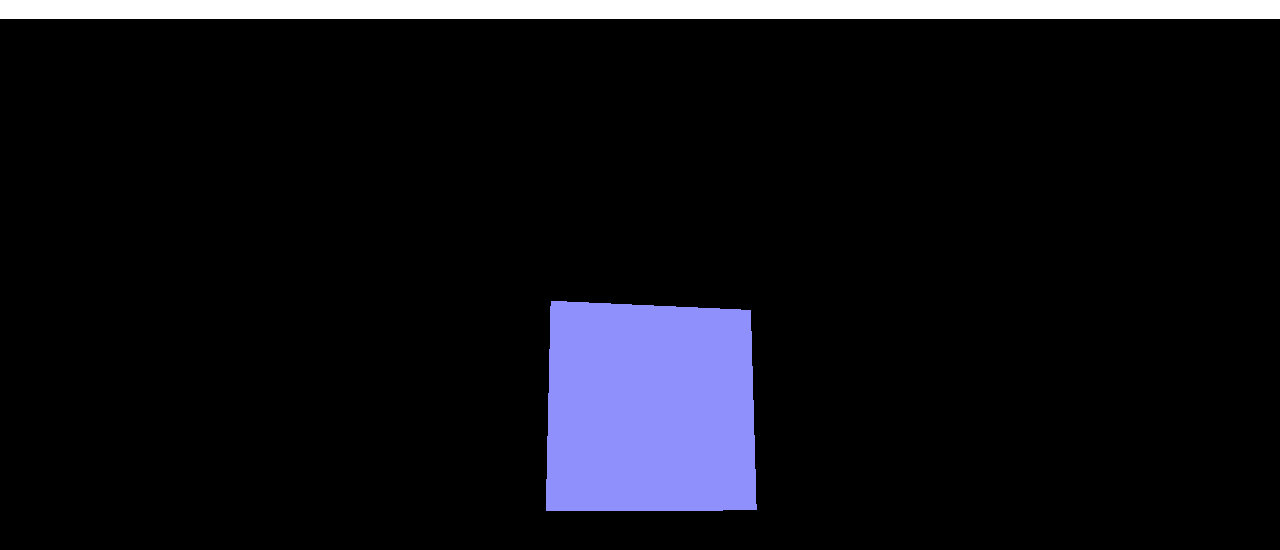
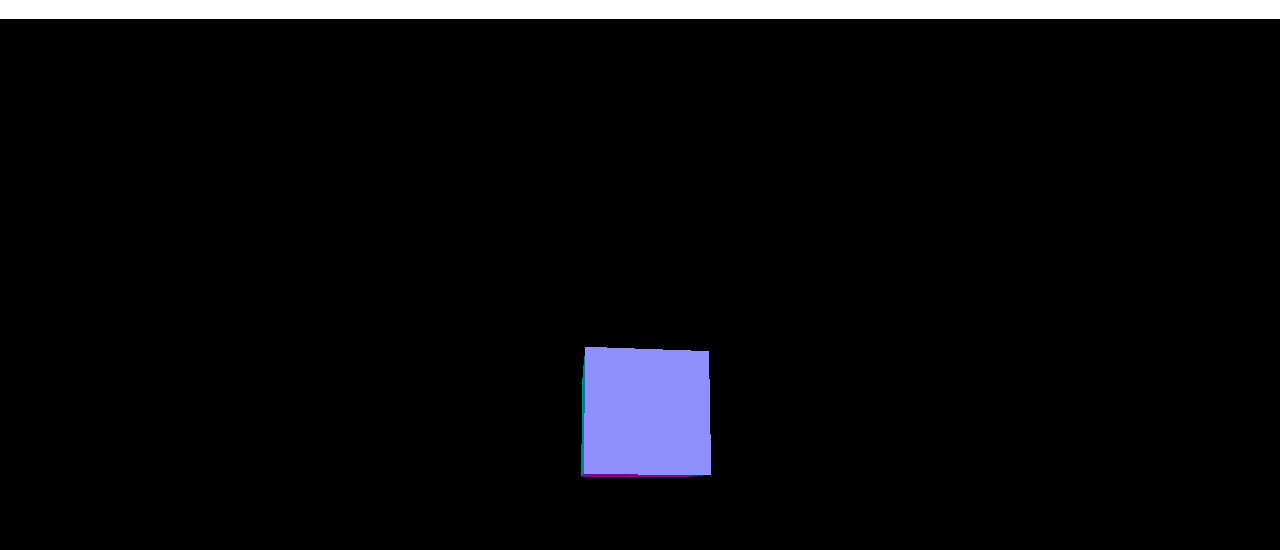
Before and after one commit to Micro-cloudz-school/WavyFlick, a plain HTML site: page index.html in a window 1280 px wide. Shown: the part 82-632 px from the top of the page. Drawn offline with nearby package versions, Linux system fonts and the light colour scheme.

Commit message:
Make it like the weal wowd

```diff
--- a/index.html
+++ b/index.html
@@ -77,14 +77,14 @@ async function readSerialLoop() {
     const cube = new THREE.Mesh(geometry, material);
     scene.add(cube);
 
-    camera.position.z = 3;
+    camera.position.z = 4.6;
 
     // animation loop
     function animate() {
       requestAnimationFrame(animate);
 
       // update cube position based on serial value
-      cube.position.x = serialValue*0.5; // scale if needed
+      cube.position.y = serialValue*0.1; // scale if needed
       cube.rotation.x += 0.01;
       cube.rotation.y += 0.01;
 
```
